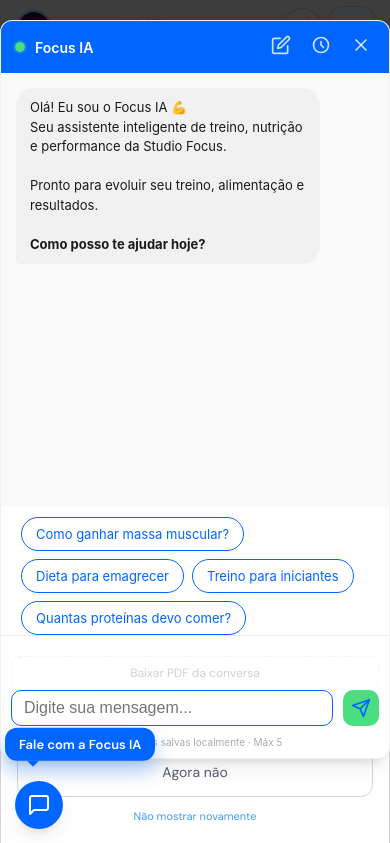
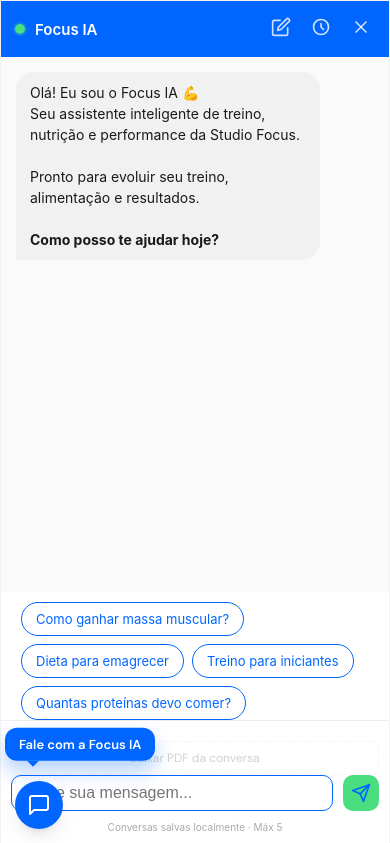
Before and after one commit to leozxinho/studio_focus, a website: page index.html in a window 390 px wide. Both pictures are taken after a click on the button "Fale com a Focus IA". Shown: the top 843 px of the page. Drawn offline with nearby package versions, Linux system fonts and the light colour scheme.

Commit message:
fix: finalizado Focus IA/11

```diff
--- a/chat-widget.css
+++ b/chat-widget.css
@@ -444,43 +444,34 @@
 @media (max-width: 480px) {
     #focus-ia-container {
         left: 15px;
+        bottom: 15px;
         right: auto;
-        bottom: 15px;
-        width: 320px; /* Largura fixa menor no mobile */
-        max-width: calc(100vw - 30px);
+        width: auto;
+        max-width: none;
         align-items: flex-start;
     }
 
-    #focus-ia-launcher, #focus-ia-tooltip {
-        pointer-events: auto;
-    }
-
     #focus-ia-window {
+        position: fixed;
+        top: 0;
+        left: 0;
+        right: 0;
+        bottom: 0;
         width: 100%;
-        height: 400px; /* Altura padrão para desktop-like */
-        max-height: 400px;
-        left: 0;
-        bottom: 60px;
-        position: fixed;
-        pointer-events: auto;
-        border-radius: 12px;
-        transition: bottom 0.3s cubic-bezier(0.4, 0, 0.2, 1), height 0.3s ease;
-        overflow: hidden;
-    }
-
-    #focus-ia-window.active {
-        height: auto;
-        top: 20px; /* Mantém o topo estável */
-        bottom: 70px;
-        max-height: none;
+        height: 100%;
+        max-height: 100%;
+        border-radius: 0;
+        margin: 0;
+        box-shadow: none;
     }
 
     .focus-ia-header {
-        padding: 10px 14px;
+        padding: 12px 14px;
+        padding-top: max(12px, env(safe-area-inset-top));
     }
 
     .focus-ia-header-title {
-        font-size: 14px;
+        font-size: 15px;
     }
 
     #focus-ia-messages {
@@ -491,16 +482,17 @@
 
     .focus-msg {
         padding: 10px 14px;
-        font-size: 13px; /* Fonte menor no mobile */
+        font-size: 14px;
     }
 
     .focus-ia-footer {
         padding: 10px;
+        padding-bottom: max(10px, env(safe-area-inset-bottom));
     }
 
     #focus-ia-input {
         padding: 8px 12px;
-        font-size: 16px; /* Mantido em 16px para evitar zoom do iOS */
+        font-size: 16px;
     }
 
     #focus-ia-send {
--- a/chat-widget.js
+++ b/chat-widget.js
@@ -542,17 +542,11 @@ Pronto para evoluir seu treino, alimentação e resultados.
         if (!win) return;
 
         const handleViewportChange = () => {
-            const viewport = window.visualViewport;
-            const windowHeight = window.innerHeight;
-            const keyboardHeight = Math.max(0, windowHeight - viewport.height);
-
-            if (keyboardHeight > 50) { // Keyboard is open
-                win.style.bottom = `${keyboardHeight + 10}px`;
-                setTimeout(scrollToBottom, 50);
-            } else {
-                // Keyboard is closed
-                win.style.bottom = '70px';
-            }
+            if (!win.classList.contains('active')) return;
+            const vp = window.visualViewport;
+            win.style.top = vp.offsetTop + 'px';
+            win.style.height = vp.height + 'px';
+            setTimeout(scrollToBottom, 50);
         };
 
         window.visualViewport.addEventListener('resize', handleViewportChange);
```
